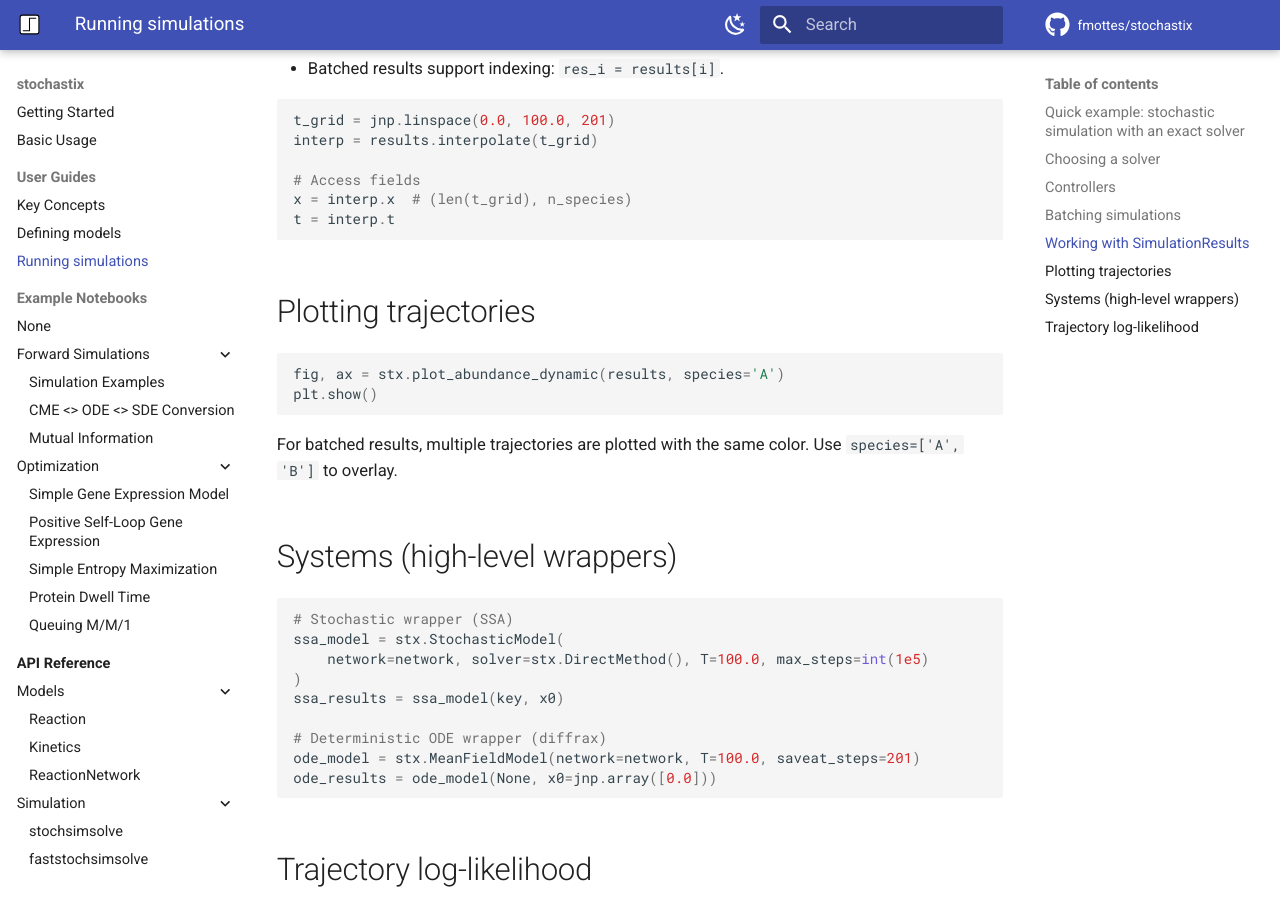
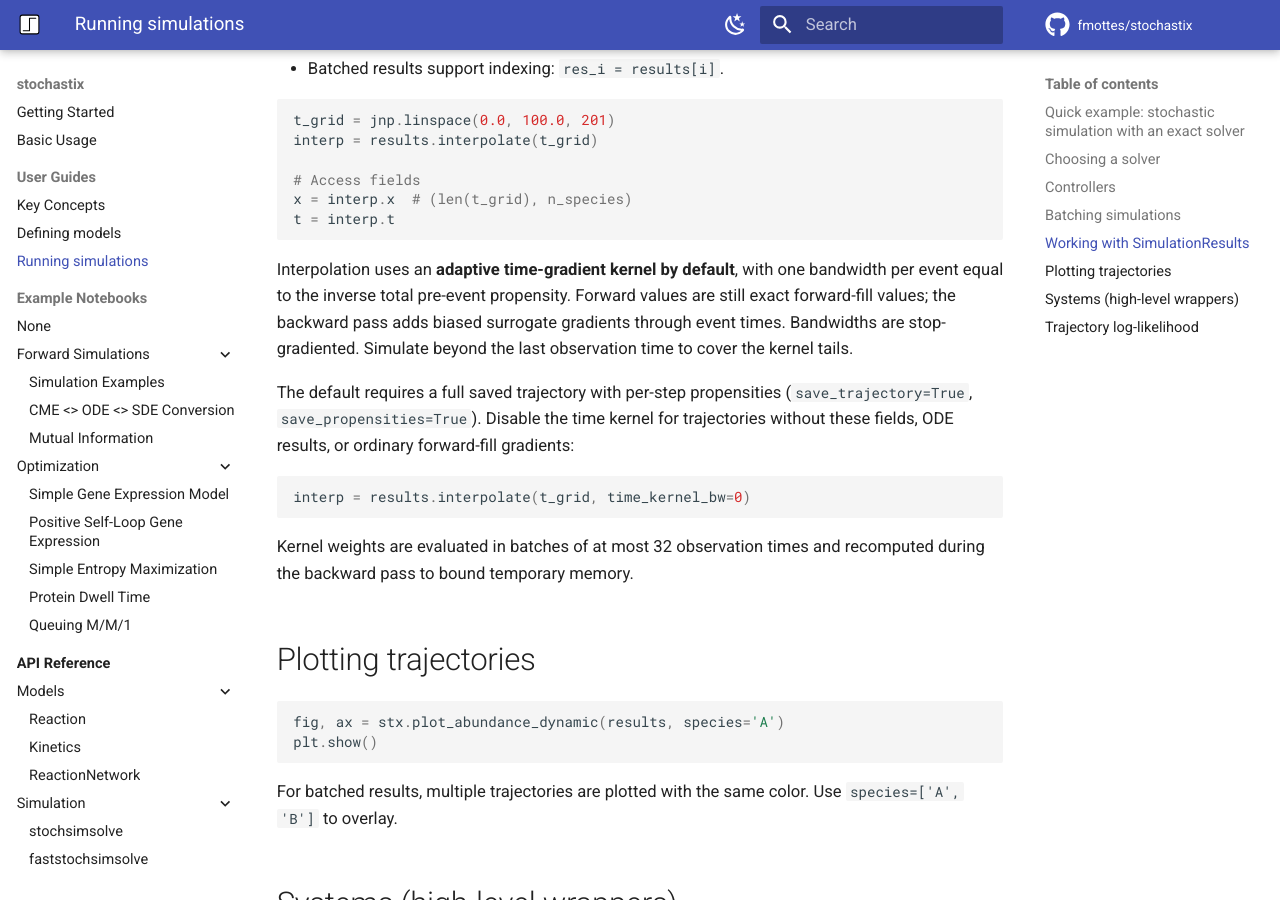
Before and after one commit to fmottes/stochastix, an MkDocs documentation site: the page built from docs/user-guide/running-simulations.md, in a window 1280 px wide and 900 px high, scrolled down 2510 px. Built offline with MkDocs 1.6.1 and Material for MkDocs 9.7.7, drawn with Linux system fonts in a browser that asks for light colours; comment, search, counter and statistics services are not loaded.

Commit message:
Document adaptive interpolation defaults and opt-out

````diff
--- a/docs/user-guide/running-simulations.md
+++ b/docs/user-guide/running-simulations.md
@@ -107,6 +107,23 @@ x = interp.x  # (len(t_grid), n_species)
 t = interp.t
 ```
 
+Interpolation uses an **adaptive time-gradient kernel by default**, with one
+bandwidth per event equal to the inverse total pre-event propensity. Forward
+values are still exact forward-fill values; the backward pass adds biased
+surrogate gradients through event times. Bandwidths are stop-gradiented.
+Simulate beyond the last observation time to cover the kernel tails.
+
+The default requires a full saved trajectory with per-step propensities
+(`save_trajectory=True`, `save_propensities=True`). Disable the time kernel for
+trajectories without these fields, ODE results, or ordinary forward-fill gradients:
+
+```python
+interp = results.interpolate(t_grid, time_kernel_bw=0)
+```
+
+Kernel weights are evaluated in batches of at most 32 observation times and recomputed during the backward
+pass to bound temporary memory.
+
 ## Plotting trajectories
 
 ```python
````
